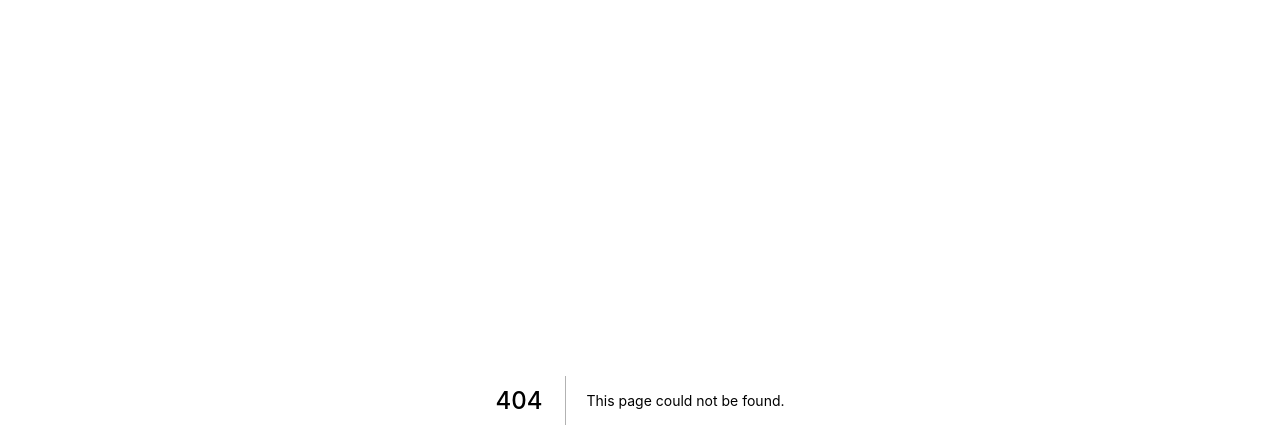
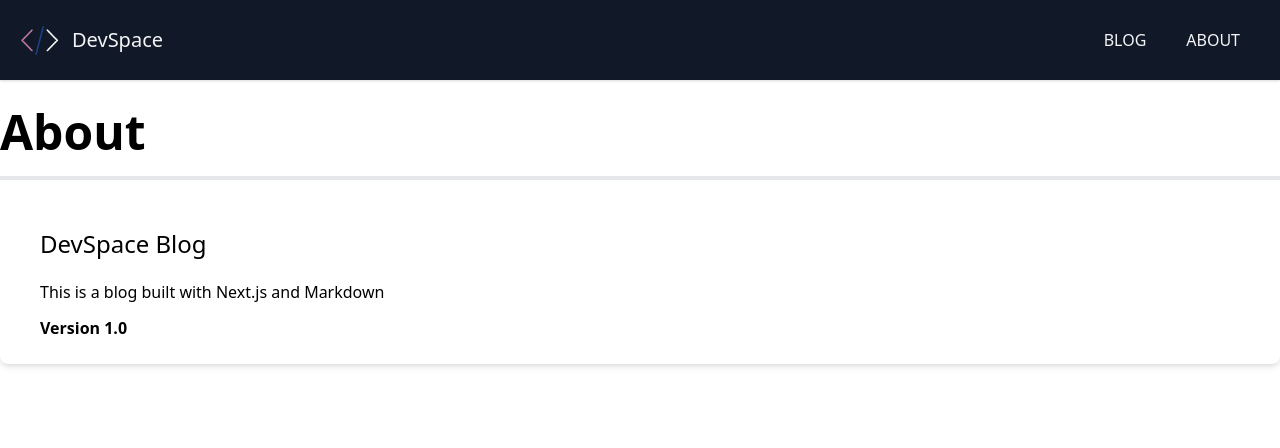
Before and after one commit to MuhamadHashbiAshiddiq/Project-NextJS-3, a Next.js app: page /about in a window 1280 px wide. Before the commit this address had no page. Shown: the top 448 px of the page. Built offline with nearby package versions, Linux system fonts and the light colour scheme.

Commit message:
a: About & 404 Page

```diff
--- /dev/null
+++ b/pages/404.js
@@ -0,0 +1,22 @@
+import Link from "next/link"
+import Image from "next/image"
+import Layout from "../components/Layout"
+
+import Logo1 from "../public/images/logo.png"
+
+export default function NotFoundPage() {
+  return (
+    <Layout title="Page Not Found">
+      <div className="flex flex-col items-center mt-20">
+        <Image
+          src={Logo1} width={70} height={70} alt="logo"
+          className="bg-gray-800 rounded-2xl"
+        />
+        <h1 className="text-6xl my-5">Whoops!</h1>
+        <h2 className="text-4xl text-gray-400 mb-5">
+          This page does not exist.
+        </h2>
+      </div>
+    </Layout>
+  )
+}
--- /dev/null
+++ b/pages/about.js
@@ -0,0 +1,25 @@
+import Layout from "../components/Layout"
+
+export default function AboutPage() {
+  return (
+    <Layout title="About DevSpace">
+      <h1 className="text-5xl border-b-4 pb-5 font-bold">
+        About
+      </h1>
+
+      <div className="bg-white shadow-md rounded-lg px-10 py-6 mt-6">
+        <h3 className="text-2xl mb-5">
+          DevSpace Blog
+        </h3>
+
+        <p className="mb-3">
+          This is a blog built with Next.js and Markdown
+        </p>
+
+        <p>
+          <span className="font-bold">Version 1.0</span>
+        </p>
+      </div>
+    </Layout>
+  )
+}
--- /dev/null
+++ b/pages/blog/index.js
@@ -0,0 +1,9 @@
+import Layout from "../../components/Layout"
+
+export default function BlogPage() {
+  return (
+    <Layout>
+      <h1>Blog</h1>
+    </Layout>
+  )
+}
```
